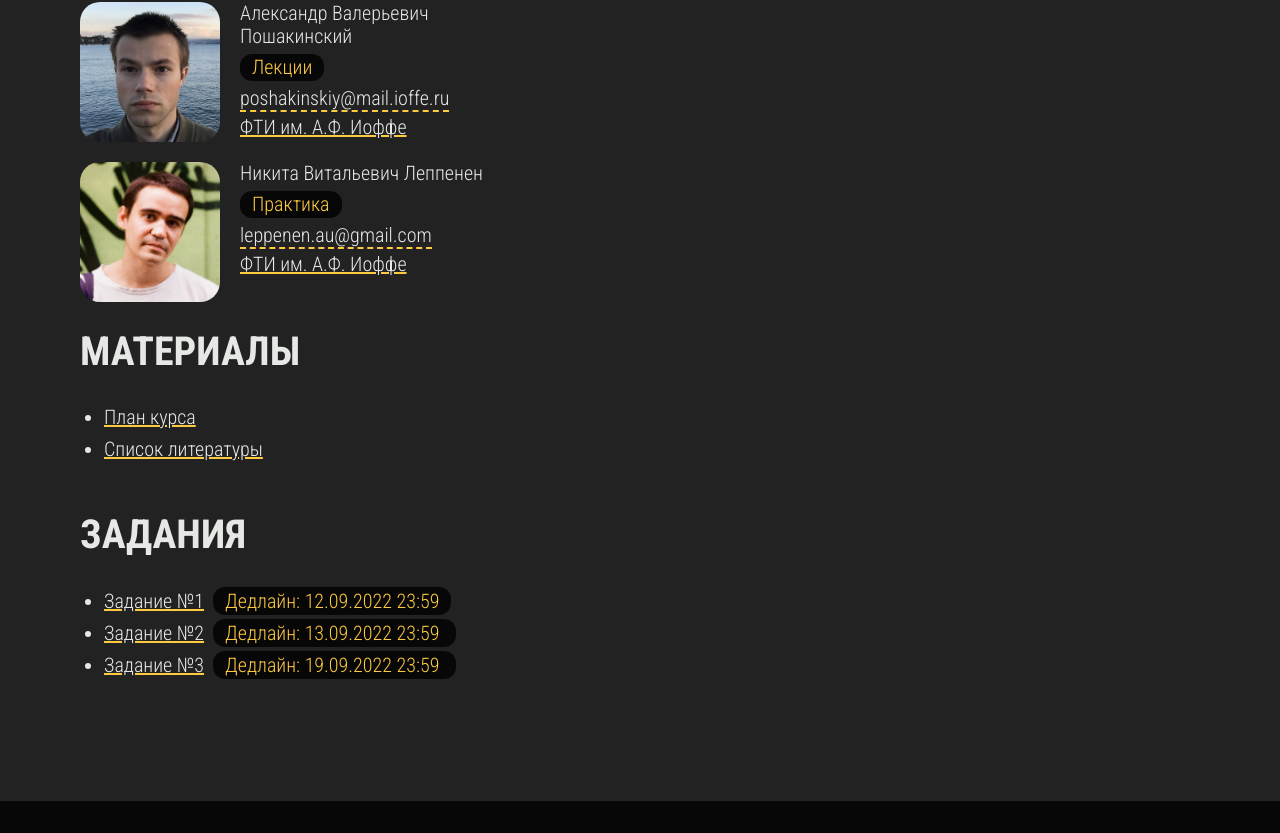
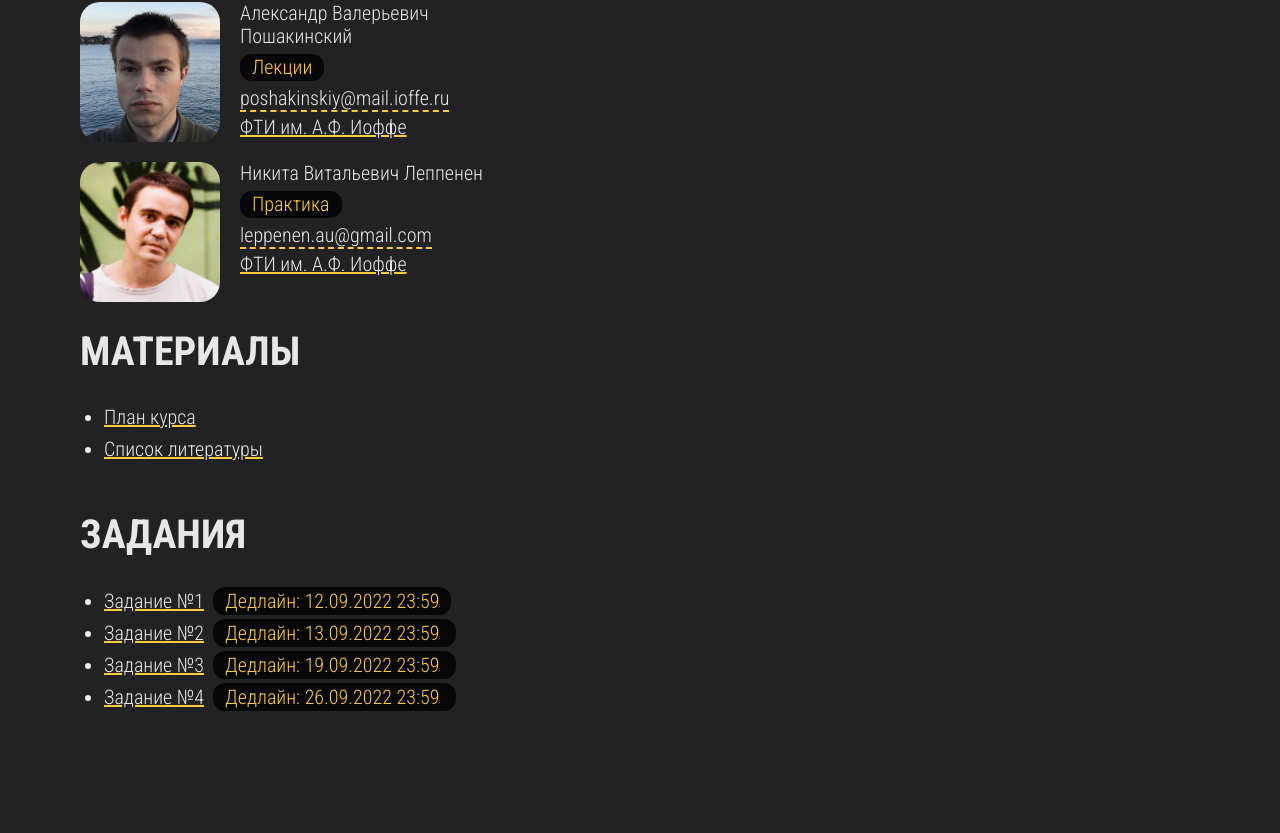
Before and after one commit to leppenen/ed_2022, a Vue app: page / in a window 1280 px wide. Shown: the part 1398-2231 px from the top of the page. Before the commit the page ends 2199 px from the top, so only its background shows below. Built offline with nearby package versions, Linux system fonts and the light colour scheme.

Commit message:
add task 4

```diff
--- a/src/components/tasks-block.vue
+++ b/src/components/tasks-block.vue
@@ -3,6 +3,7 @@ import PageBlock from '@/components/ui/page-block.vue';
 import task1 from '@/assets/files/tasks/e1_2022.pdf'
 import task2 from '@/assets/files/tasks/e2.pdf'
 import task3 from '@/assets/files/tasks/e_3.pdf'
+import task4 from '@/assets/files/tasks/e4.pdf'
 import solve1 from '@/assets/files/tasks/e1a.pdf'
 import LinkWrapper from './ui/link-wrapper.vue';
 import BadgeWrapper from './ui/badge-wrapper.vue';
@@ -24,6 +25,9 @@ const isSolution2Shown = computed(() => (
 ))
 const isSolution3Shown = computed(() => (
   new Date() > createDate(2022, 9, 20, 0, 5)
+))
+const isSolution4Shown = computed(() => (
+  new Date() > createDate(2022, 9, 27, 0, 5)
 ))
 </script>
 
@@ -73,6 +77,19 @@ const isSolution3Shown = computed(() => (
             Решение №3
           </LinkWrapper>&nbsp;
         </li>
+        <li>
+          <LinkWrapper :href='task4' target='_blank'>Задание №4</LinkWrapper>&nbsp;
+          <BadgeWrapper v-show='!isSolution4Shown'>Дедлайн: 26.09.2022 23:59 </BadgeWrapper>&nbsp;
+
+          <!-- ! Не забыть заполнить href -->
+          <LinkWrapper
+            v-show='isSolution2Shown'
+            href=''
+            target='_blank'
+          >
+            Решение №2
+          </LinkWrapper>&nbsp;
+        </li>
       </ul>
     </PageBlock>
   </template>
```
Also changed, not shown: 1 other file (tests, documents, lock files or other folders).
